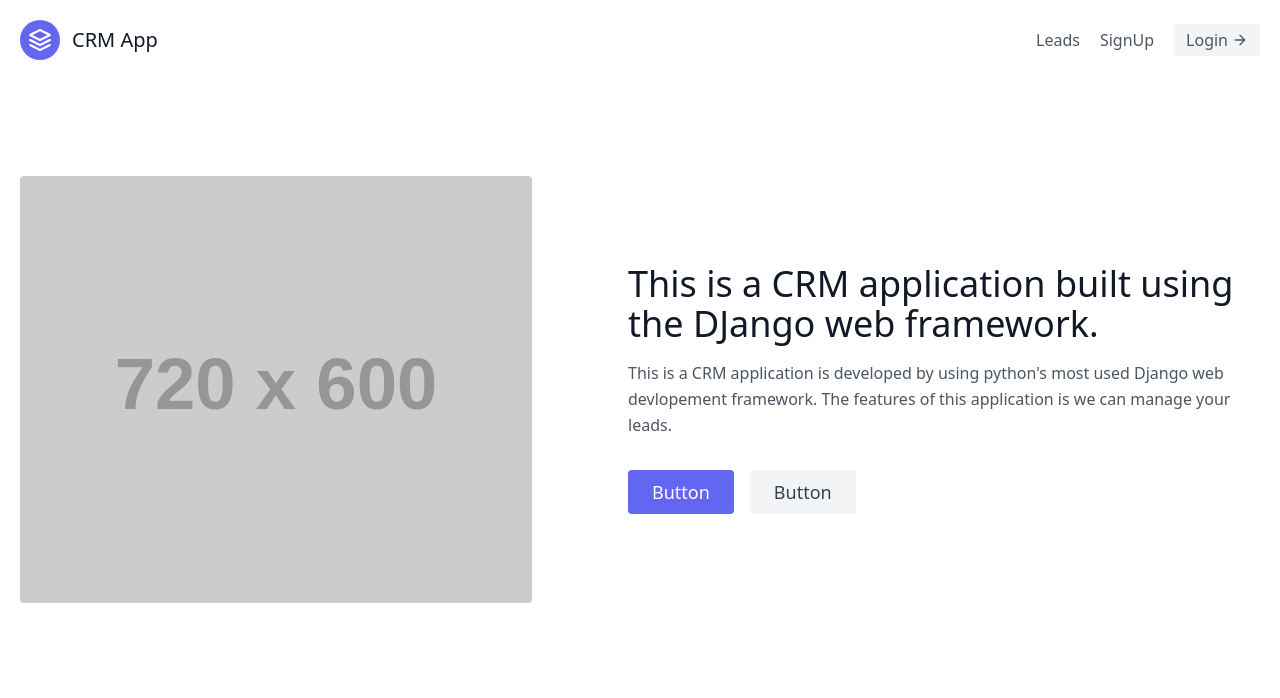
After one commit to cryptDecoder/Django-full-Stack, a Django app: page / in a window 1280 px wide. The commit adds this page. Shown: the top 698 px of the page. Run offline with Django 3.2, Linux system fonts and the light colour scheme; grey boxes labelled with a size stand in for pictures from a placeholder-image service; some libraries are stand-ins or nearby versions.

Commit message:
templates updated

```diff
--- a/djCrm/settings.py
+++ b/djCrm/settings.py
@@ -55,7 +55,7 @@ ROOT_URLCONF = 'djCrm.urls'
 TEMPLATES = [
     {
         'BACKEND': 'django.template.backends.django.DjangoTemplates',
-        'DIRS': [],
+        'DIRS': [BASE_DIR / "templates"],
         'APP_DIRS': True,
         'OPTIONS': {
             'context_processors': [
--- a/djCrm/urls.py
+++ b/djCrm/urls.py
@@ -1,7 +1,9 @@
 from django.contrib import admin
 from django.urls import path, include
-from leads.views import home_page
+from leads.views import home
+
 urlpatterns = [
     path('admin/', admin.site.urls),
+    path("", home, name="home"),
     path('leads/', include("leads.urls", namespace="leads")),
 ]
--- a/leads/urls.py
+++ b/leads/urls.py
@@ -1,12 +1,12 @@
 from django.urls import path
-from .views import (home_page, lead_delete, lead_detail,
-                    lead_create, lead_update, lead_delete)
+from .views import (lead_list, lead_delete, lead_detail,
+                    lead_create, lead_update)
 
 app_name = "leads"
 urlpatterns = [
-    path("", home_page),
-    path('<int:pk>/', lead_detail),
-    path('create/', lead_create),
-    path('<int:pk>/update/', lead_update),
-    path('<int:pk>/delete/', lead_delete)
+    path("", lead_list, name='lead_list'),
+    path('<int:pk>/', lead_detail, name='lead_detail'),
+    path('create/', lead_create, name='lead_create'),
+    path('<int:pk>/update/', lead_update, name='lead_update'),
+    path('<int:pk>/delete/', lead_delete, name='lead_delete')
 ]
--- a/leads/views.py
+++ b/leads/views.py
@@ -5,13 +5,17 @@
 # Create your views here.
 
 
-def home_page(request):
+def home(request):
+    return render(request, 'landing.html')
+
+
+def lead_list(request):
     leads = Lead.objects.all()
 
     context = {
         "leads": leads
     }
-    return render(request, "leads/home_page.html", context)
+    return render(request, "leads/lead_list.html", context)
 
 
 def lead_detail(request, pk):
--- a/leads/templates/leads/home_page.html
+++ b/templates/base.html
@@ -7,21 +7,14 @@
   <head>
     <meta charset="utf-8" />
     <meta http-equiv="X-UA-Compatible" content="IE=edge" />
-    <title>Home Page</title>
+    <title>DjCRM</title>
     <meta name="description" content="" />
     <meta name="viewport" content="width=device-width, initial-scale=1" />
     <link rel="stylesheet" href="" />
-    <style>
-      .lead {
-        padding-top: 10px;
-        padding-bottom: 10px;
-        padding-left: 6px;
-        padding-right: 10px;
-        padding-top: 10px;
-        background-color: #f6f6f6;
-        width: 100%;
-      }
-    </style>
+    <link
+      href="https://unpkg.com/tailwindcss@^2/dist/tailwind.min.css"
+      rel="stylesheet"
+    />
   </head>
   <body>
     <!--[if lt IE 7]>
@@ -30,16 +23,9 @@
         <a href="#">upgrade your browser</a> to improve your experience.
       </p>
     <![endif]-->
-    <a href="/leads/create/">Create new Lead</a>
-    <hr />
-    <h1>This is all about our leads</h1>
-    {% for lead in leads %}
-    <div class="lead">
-      <a href="/leads/{{ lead.pk }}">{{lead.first_name}} {{lead.last_name}}</a>
-      {{lead.age}}
+    {% include 'navbar.html' %}
+    <div class="max-w-7xl mx-auto">
+      {% block content %}{% endblock content %}
     </div>
-    {% endfor %}
-
-    <script src="" async defer></script>
   </body>
 </html>
--- /dev/null
+++ b/templates/landing.html
@@ -0,0 +1,41 @@
+{% extends 'base.html' %} {% block content %}
+<section class="text-gray-600 body-font">
+  <div
+    class="container mx-auto flex px-5 py-24 md:flex-row flex-col items-center"
+  >
+    <div class="lg:max-w-lg lg:w-full md:w-1/2 w-5/6 mb-10 md:mb-0">
+      <img
+        class="object-cover object-center rounded"
+        alt="hero"
+        src="https://dummyimage.com/720x600"
+      />
+    </div>
+    <div
+      class="lg:flex-grow md:w-1/2 lg:pl-24 md:pl-16 flex flex-col md:items-start md:text-left items-center text-center"
+    >
+      <h1
+        class="title-font sm:text-4xl text-3xl mb-4 font-medium text-gray-900"
+      >
+        This is a CRM application built using the DJango web framework.
+      </h1>
+      <p class="mb-8 leading-relaxed">
+        This is a CRM application is developed by using python's most used
+        Django web devlopement framework. The features of this application is we
+        can manage your leads.
+      </p>
+      <div class="flex justify-center">
+        <button
+          class="inline-flex text-white bg-indigo-500 border-0 py-2 px-6 focus:outline-none hover:bg-indigo-600 rounded text-lg"
+        >
+          Button
+        </button>
+        <button
+          class="ml-4 inline-flex text-gray-700 bg-gray-100 border-0 py-2 px-6 focus:outline-none hover:bg-gray-200 rounded text-lg"
+        >
+          Button
+        </button>
+      </div>
+    </div>
+  </div>
+</section>
+{% endblock content %}
--- /dev/null
+++ b/templates/navbar.html
@@ -0,0 +1,50 @@
+<header class="text-gray-600 body-font">
+  <div
+    class="container mx-auto flex flex-wrap p-5 flex-col md:flex-row items-center"
+  >
+    <a
+      class="flex title-font font-medium items-center text-gray-900 mb-4 md:mb-0"
+    >
+      <svg
+        xmlns="http://www.w3.org/2000/svg"
+        fill="none"
+        stroke="currentColor"
+        stroke-linecap="round"
+        stroke-linejoin="round"
+        stroke-width="2"
+        class="w-10 h-10 text-white p-2 bg-indigo-500 rounded-full"
+        viewBox="0 0 24 24"
+      >
+        <path
+          d="M12 2L2 7l10 5 10-5-10-5zM2 17l10 5 10-5M2 12l10 5 10-5"
+        ></path>
+      </svg>
+      <span class="ml-3 text-xl">CRM App</span>
+    </a>
+    <nav
+      class="md:ml-auto flex flex-wrap items-center text-base justify-center"
+    >
+      <a href="{% url 'leads:lead_list' %}" class="mr-5 hover:text-gray-900"
+        >Leads</a
+      >
+      <a href="#" class="mr-5 hover:text-gray-900">SignUp</a>
+    </nav>
+    <a
+      href="#"
+      class="inline-flex items-center bg-gray-100 border-0 py-1 px-3 focus:outline-none hover:bg-gray-200 rounded text-base mt-4 md:mt-0"
+    >
+      Login
+      <svg
+        fill="none"
+        stroke="currentColor"
+        stroke-linecap="round"
+        stroke-linejoin="round"
+        stroke-width="2"
+        class="w-4 h-4 ml-1"
+        viewBox="0 0 24 24"
+      >
+        <path d="M5 12h14M12 5l7 7-7 7"></path>
+      </svg>
+    </a>
+  </div>
+</header>
```
Also changed, not shown: leads/templates/leads/create_lead.html (+8 -25 lines), leads/templates/leads/lead_detail.html (+8 -43 lines), leads/templates/leads/lead_list.html (added, +12 -0 lines), leads/templates/leads/lead_update.html (+8 -26 lines), db.sqlite3.
